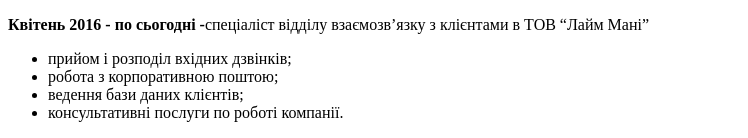
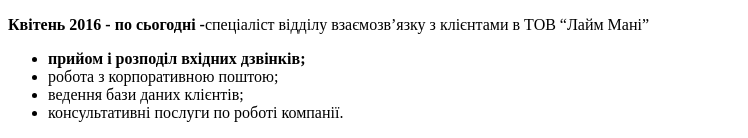
Before and after one commit to LiudmylaMateychuk/Lesson1, a plain HTML site: page index.html in a window 1280 px wide. Shown: the part 384-522 px from the top of the page, without its empty margins (0-748 px from the left). Drawn offline with Linux system fonts and the light colour scheme.

Commit message:
add new tag to index.html

```diff
--- a/index.html
+++ b/index.html
@@ -27,7 +27,7 @@
       <h3>ДОСВІД РОБОТИ</h3>
       <p><strong>Квітень 2016 - по сьогодні -</strong>спеціаліст відділу взаємозв’язку з клієнтами в ТОВ “Лайм Мані”</p>
       <ul>
-        <li>прийом і розподіл вхідних дзвінків;</li>
+        <li><strong>прийом і розподіл вхідних дзвінків;</strong></li>
         <li>робота з корпоративною поштою;</li>
         <li>ведення бази даних клієнтів;</li>
         <li>консультативні послуги по роботі компанії.</li>
```
